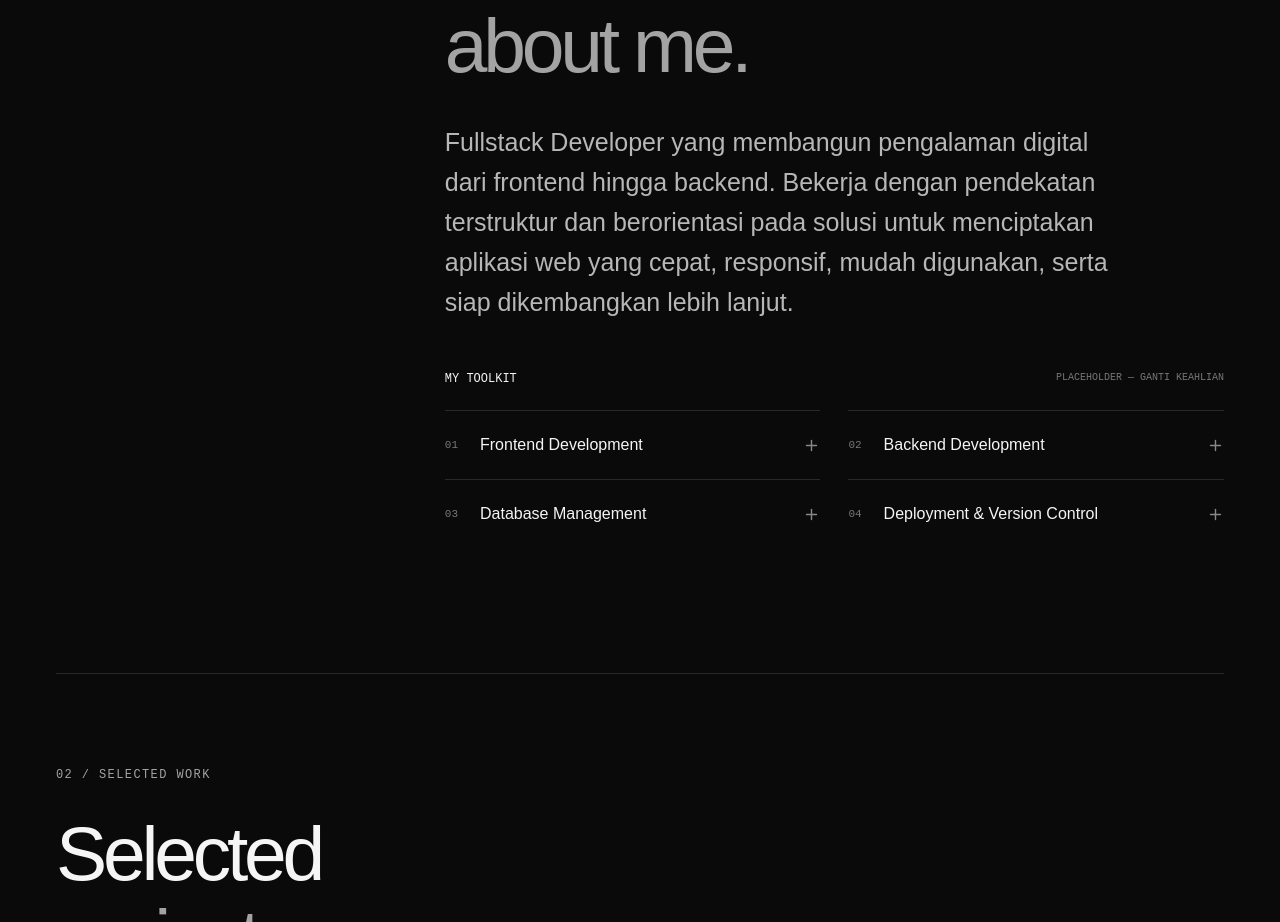
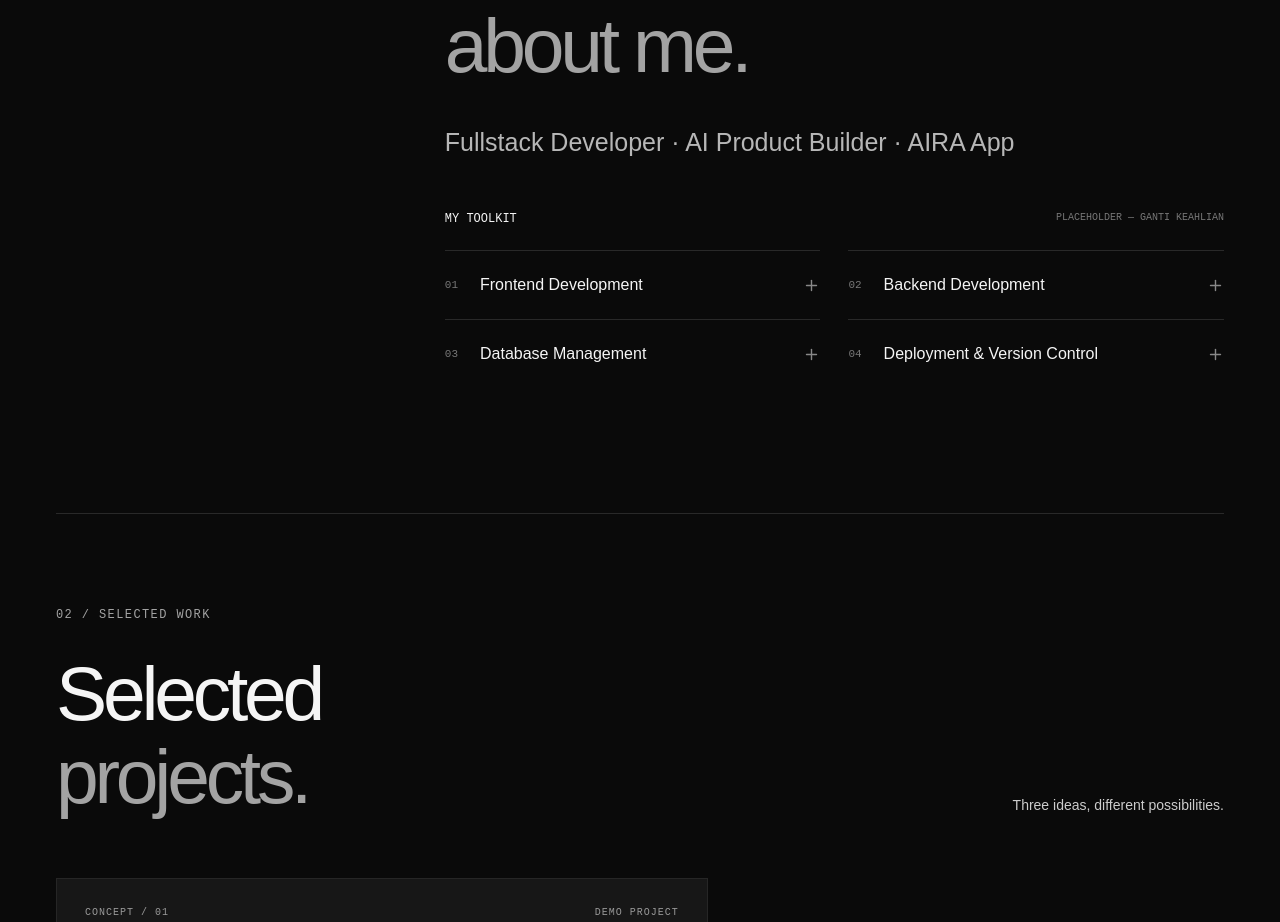
Before and after one commit to EnV321/Griv, a React (Vite) app: page / in a window 1280 px wide. Shown: the part 1100-2022 px from the top of the page. Built offline with nearby package versions, Linux system fonts and the light colour scheme.

Commit message:
Use GitHub profile and concise about text

```diff
--- a/app/portfolio.config.ts
+++ b/app/portfolio.config.ts
@@ -1,10 +1,10 @@
 export const portfolio = {
   name: 'Grivindo',
   profession: 'Prompt Engineering',
-  description: 'Fullstack Developer yang membangun pengalaman digital dari frontend hingga backend. Bekerja dengan pendekatan terstruktur dan berorientasi pada solusi untuk menciptakan aplikasi web yang cepat, responsif, mudah digunakan, serta siap dikembangkan lebih lanjut.',
+  description: 'Fullstack Developer · AI Product Builder · AIRA App',
   email: 'grivindorosyanazzuhri@gmail.com',
-  github: 'https://env321.github.io',
-  githubLabel: 'env321.github.io',
+  github: 'https://github.com/EnV321',
+  githubLabel: 'github.com/EnV321',
   skills: ['Frontend Development', 'Backend Development', 'Database Management', 'Deployment & Version Control'],
   projects: [
     {id:'01', title:'Clarity', category:'Dashboard aplikasi', description:'Konsep dashboard yang menyatukan metrik dan aktivitas dalam satu tampilan yang mudah dibaca.', type:'dashboard', tags:['React','TypeScript','Tailwind CSS'], features:['Ringkasan metrik dengan hierarki yang jelas','Visualisasi tren dan aktivitas','Tampilan responsif untuk pemantauan data'], demoUrl:'', repositoryUrl:''},
```
